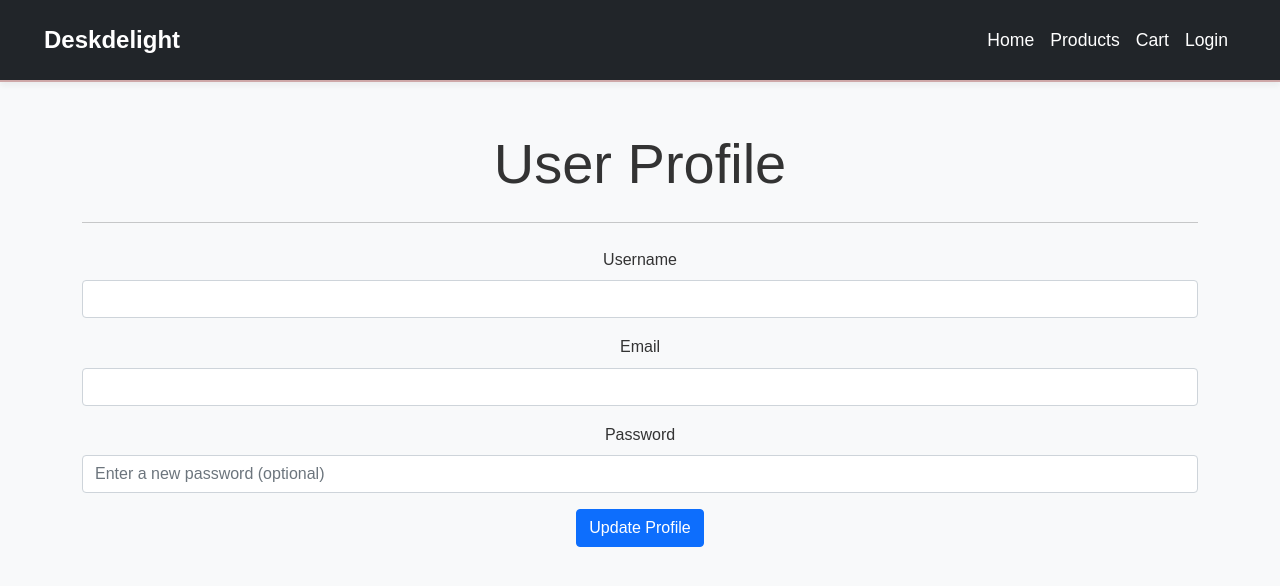
After one commit to Tigin-T-om/DeskDelight, a Django app: template deskdelight/templates/user_profile.html in a window 1280 px wide. The commit adds this page. Shown: the top 586 px of the page. Run offline with Django 5.2, Linux system fonts and the light colour scheme; the template is opened without the code that fills it, so the values that code supplies are empty; some libraries are stand-ins or nearby versions.

Commit message:
made minor changes

```diff
--- /dev/null
+++ b/deskdelight/templates/user_profile.html
@@ -0,0 +1,78 @@
+{% load static %}
+<!DOCTYPE html>
+<html lang="en">
+<head>
+    <meta charset="UTF-8">
+    <meta name="viewport" content="width=device-width, initial-scale=1.0">
+    <meta http-equiv="X-UA-Compatible" content="ie=edge">
+    <title>User Profile</title>
+    <!-- Bootstrap 5 CSS -->
+    <link href="https://cdn.jsdelivr.net/npm/bootstrap@5.1.3/dist/css/bootstrap.min.css" rel="stylesheet">
+    <link rel="stylesheet" href="{% static 'indexstyle.css' %}">
+</head>
+<body style="font-family: 'Poppins', sans-serif; background-color: #f8f9fa; color: #333; line-height: 1.6;">
+
+    <!-- Navbar (reuse the one from index.html) -->
+    <nav class="navbar navbar-expand-lg navbar-light bg-dark">
+        <div class="container-fluid">
+            <a class="navbar-brand" href="{% url 'index' %}">Deskdelight</a>
+            <button class="navbar-toggler" type="button" data-bs-toggle="collapse" data-bs-target="#navbarNav" aria-controls="navbarNav" aria-expanded="false" aria-label="Toggle navigation">
+                <span class="navbar-toggler-icon"></span>
+            </button>
+            <div class="collapse navbar-collapse" id="navbarNav">
+                <ul class="navbar-nav ms-auto">
+                    <li class="nav-item">
+                        <a class="nav-link" href="{% url 'index' %}">Home</a>
+                    </li>
+                    <li class="nav-item">
+                        <a class="nav-link" href="{% url 'product_page' %}">Products</a>
+                    </li>
+                    <li class="nav-item">
+                        <a class="nav-link" href="{% url 'cart_page' %}">Cart</a>
+                    </li>
+                    {% if user.is_authenticated %}
+                        <li class="nav-item">
+                            <a class="nav-link" href="{% url 'user_profile' %}">
+                                <ion-icon name="person-circle-outline"></ion-icon> Profile
+                            </a>
+                        </li>
+                        <li class="nav-item">
+                            <a class="nav-link" href="{% url 'logout_view' %}">Logout</a>
+                        </li>
+                    {% else %}
+                        <li class="nav-item">
+                            <a class="nav-link" href="{% url 'login_page' %}">Login</a>
+                        </li>
+                    {% endif %}
+                </ul>
+            </div>
+        </div>
+    </nav>
+
+    <!-- User Profile Section -->
+    <div class="container mt-5">
+        <h1 class="display-4">User Profile</h1>
+        <hr class="my-4">
+        <form method="POST" action="{% url 'update_user_profile' %}">
+            {% csrf_token %}
+            <div class="mb-3">
+                <label for="username" class="form-label">Username</label>
+                <input type="text" class="form-control" id="username" name="username" value="{{ user.username }}" required>
+            </div>
+            <div class="mb-3">
+                <label for="email" class="form-label">Email</label>
+                <input type="email" class="form-control" id="email" name="email" value="{{ user.email }}" required>
+            </div>
+            <div class="mb-3">
+                <label for="password" class="form-label">Password</label>
+                <input type="password" class="form-control" id="password" name="password" placeholder="Enter a new password (optional)">
+            </div>
+            <button type="submit" class="btn btn-primary">Update Profile</button>
+        </form>
+    </div>
+
+    <!-- Bootstrap 5 JavaScript -->
+    <script src="https://cdn.jsdelivr.net/npm/@popperjs/core@2.10.2/dist/umd/popper.min.js"></script>
+    <script src="https://cdn.jsdelivr.net/npm/bootstrap@5.1.3/dist/js/bootstrap.min.js"></script>
+</body>
+</html>
```
Also changed, not shown: deskdelight/static/admin.css (+11 -1 lines), deskdelight/templates/admin.html (+7 -2 lines).
